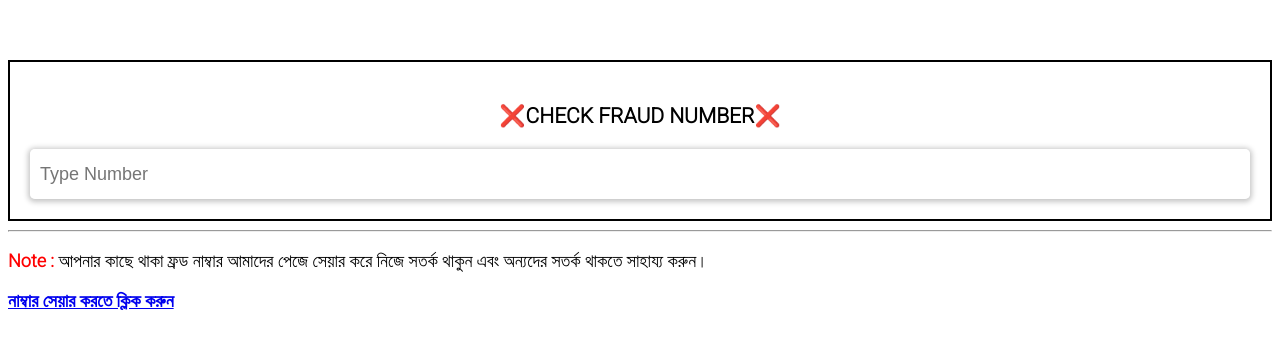
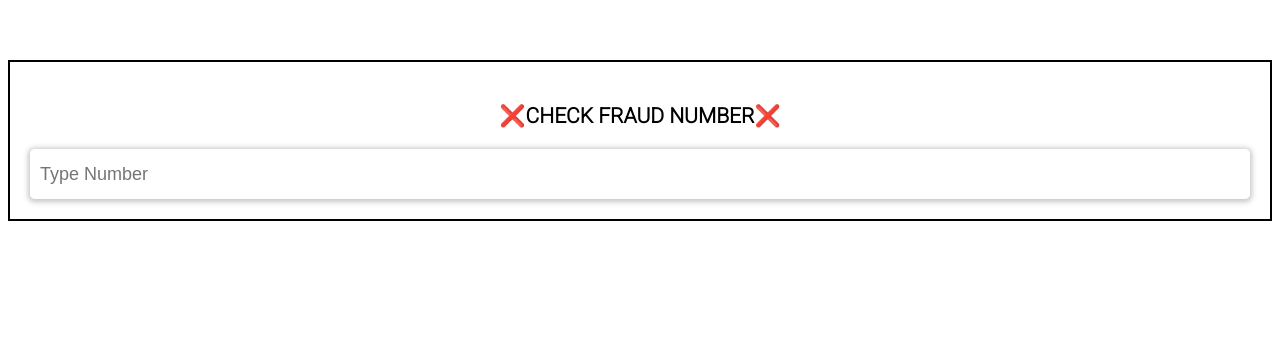
Before and after one commit to anandofc/fraud-checker, a plain HTML site: page index.html in a window 1280 px wide. Shown: the part 256-604 px from the top of the page. Drawn offline with Linux system fonts and the light colour scheme.

Commit message:
Update index.html

```diff
--- a/index.html
+++ b/index.html
@@ -26,11 +26,6 @@
       </div>
     </div>
 
-    <hr>
-    <div>
-      <p><b class="nt">Note :</b> আপনার কাছে থাকা ফ্রড নাম্বার আমাদের পেজে সেয়ার করে নিজে সতর্ক থাকুন এবং অন্যদের সতর্ক থাকতে সাহায্য করুন।</p>
-      <a href="https://www.facebook.com/groups/fraudchecker"> <p><b>নাম্বার সেয়ার করতে ক্লিক করুন</b></p> </a>
-    </div>
 
     <script src="main.js"></script>
   </body>
```
